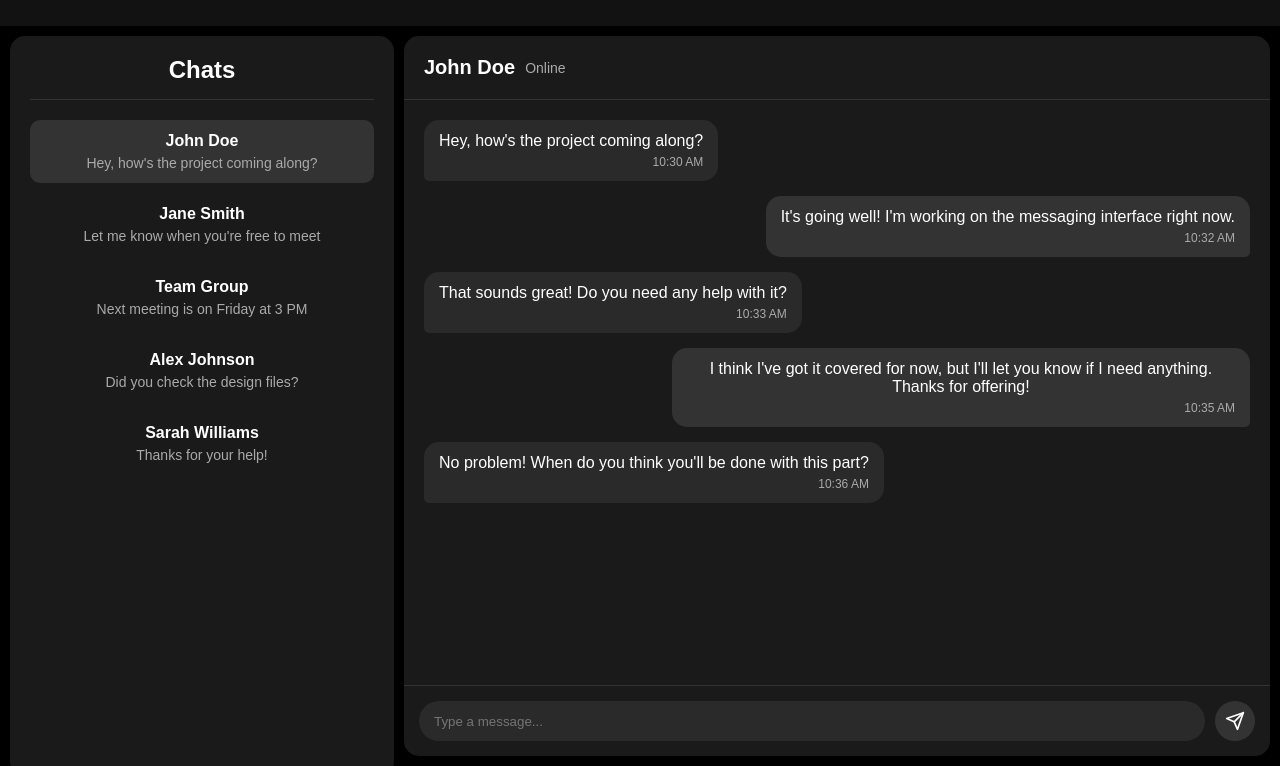
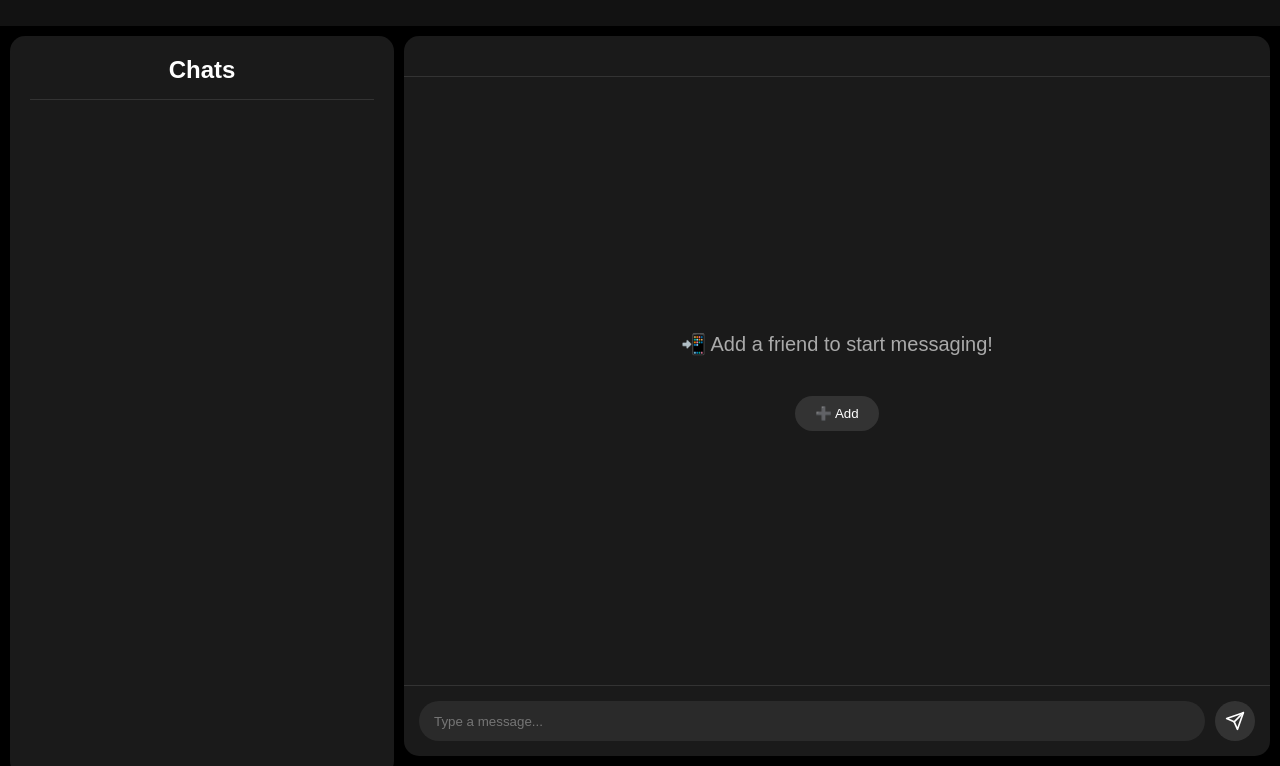
Before and after one commit to 00ROHIT00/LUMA, a Django app: page /chats/ in a window 1280 px wide. Shown: the part 34-800 px from the top of the page. Run offline with Django 5.2, Linux system fonts and the light colour scheme.

Commit message:
chat page modified

```diff
--- a/templates/chat.html
+++ b/templates/chat.html
@@ -110,6 +110,16 @@
         overflow-y: auto;
         display: flex;
         flex-direction: column;
+        justify-content: center;
+        align-items: center;
+    }
+
+    .start-message {
+        text-align: center;
+        color: #aaa;
+        font-size: 20px;
+        max-width: 80%;
+        margin-bottom: 20px;
     }
 
     .message {
@@ -173,6 +183,21 @@
         background-color: #444;
     }
 
+    .add-contact-button {
+        margin-top: 20px;
+        padding: 10px 20px;
+        border: none;
+        border-radius: 20px;
+        background-color: #333;
+        color: white;
+        cursor: pointer;
+        transition: background-color 0.3s;
+    }
+
+    .add-contact-button:hover {
+        background-color: #444;
+    }
+
     /* Scrollbar styling */
     ::-webkit-scrollbar {
         width: 8px;
@@ -197,58 +222,23 @@
     <div class="chat-list-panel">
         <div class="chat-list-title">Chats</div>
         <div class="chat-list">
-            <!-- Sample chat items -->
-            <div class="chat-item active">
-                <div class="chat-item-name">John Doe</div>
-                <div class="chat-item-preview">Hey, how's the project coming along?</div>
-            </div>
-            <div class="chat-item">
-                <div class="chat-item-name">Jane Smith</div>
-                <div class="chat-item-preview">Let me know when you're free to meet</div>
-            </div>
-            <div class="chat-item">
-                <div class="chat-item-name">Team Group</div>
-                <div class="chat-item-preview">Next meeting is on Friday at 3 PM</div>
-            </div>
-            <div class="chat-item">
-                <div class="chat-item-name">Alex Johnson</div>
-                <div class="chat-item-preview">Did you check the design files?</div>
-            </div>
-            <div class="chat-item">
-                <div class="chat-item-name">Sarah Williams</div>
-                <div class="chat-item-preview">Thanks for your help!</div>
-            </div>
+            <!-- Empty chat list -->
         </div>
     </div>
 
     <!-- Chat Area (70% width) -->
     <div class="chat-area">
         <div class="chat-header">
-            <div class="chat-header-name">John Doe</div>
-            <div class="chat-header-status">Online</div>
+            <!-- Empty header -->
         </div>
         <div class="messages-container">
-            <!-- Sample messages -->
-            <div class="message message-received">
-                <div class="message-content">Hey, how's the project coming along?</div>
-                <div class="message-time">10:30 AM</div>
+            <!-- Start messaging prompt -->
+            <div class="start-message">
+                📲 Add a friend to start messaging!
             </div>
-            <div class="message message-sent">
-                <div class="message-content">It's going well! I'm working on the messaging interface right now.</div>
-                <div class="message-time">10:32 AM</div>
-            </div>
-            <div class="message message-received">
-                <div class="message-content">That sounds great! Do you need any help with it?</div>
-                <div class="message-time">10:33 AM</div>
-            </div>
-            <div class="message message-sent">
-                <div class="message-content">I think I've got it covered for now, but I'll let you know if I need anything. Thanks for offering!</div>
-                <div class="message-time">10:35 AM</div>
-            </div>
-            <div class="message message-received">
-                <div class="message-content">No problem! When do you think you'll be done with this part?</div>
-                <div class="message-time">10:36 AM</div>
-            </div>
+            <button class="add-contact-button" onclick="alert('Add Contact Clicked')">
+                ➕ Add
+            </button>
         </div>
         <div class="input-area">
             <input type="text" class="message-input" placeholder="Type a message...">
```
Also changed, not shown: db.sqlite3.
